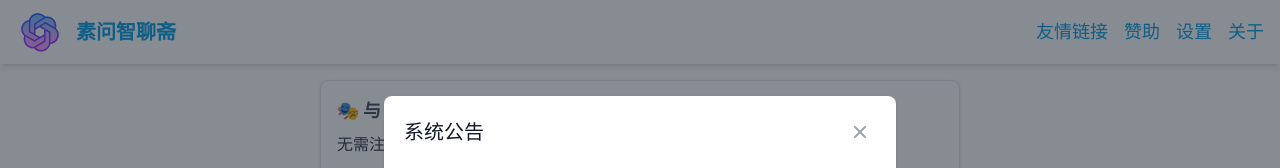
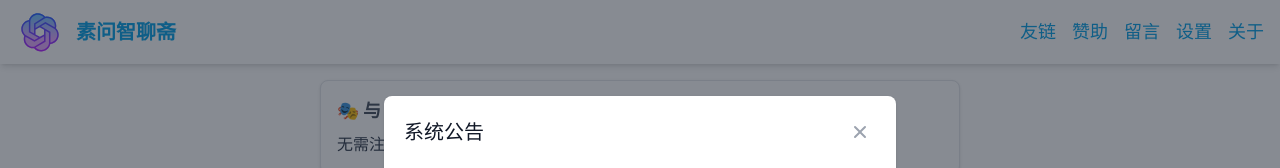
Before and after one commit to nicejade/chatgpt.nicelinks.site, a Svelte app in the folder client/: page /gift in a window 1280 px wide. Shown: the top 168 px of the page. Built offline with nearby package versions, Linux system fonts and the light colour scheme.

Commit message:
:heavy_minus_sign: remove waline & modify feebback path

```diff
--- a/client/package.json
+++ b/client/package.json
@@ -2,7 +2,7 @@
   "name": "client",
   "description": "素问智聊斋，客户端。",
   "private": true,
-  "version": "0.6.1",
+  "version": "0.6.2",
   "type": "module",
   "scripts": {
     "start": "npm run dev",
@@ -13,7 +13,6 @@
     "check": "svelte-check --tsconfig ./tsconfig.json"
   },
   "dependencies": {
-    "@waline/client": "^2.14.7",
     "axios": "^1.3.3",
     "flowbite": "^1.6.3",
     "highlight.js": "^11.7.0",
--- a/client/src/components/Header.svelte
+++ b/client/src/components/Header.svelte
@@ -1,7 +1,7 @@
 <script lang="ts">
   import { link } from 'svelte-spa-router'
   import logo from './../assets/icons/logo.svg'
-  import { TITLE } from './../helper/constant'
+  import { FEEDBACK_PATH, TITLE } from './../helper/constant'
   import { gtagTracking } from '../helper/utils'
 
   const report = (action: string) => {
@@ -20,8 +20,15 @@
   </a>
 
   <nav class="flex flex-row items-center h-full text-lg md:text-base">
-    <a on:click={() => report('friends')} href="https://nicelinks.site/friends">友情链接</a>
+    <a on:click={() => report('friends')} href="https://nicelinks.site/friends">友链</a>
     <a on:click={() => report('sponsor')} href="/sponsor" use:link class="ml-4">赞助</a>
+    <a
+      on:click={() => report('feedback')}
+      target="_blank"
+      rel="noreferrer"
+      href={FEEDBACK_PATH}
+      class="ml-4">留言</a
+    >
     <a on:click={() => report('setting')} href="/setting" use:link class="ml-4">设置</a>
     <a on:click={() => report('about')} href="/about" use:link class="ml-4">关于</a>
   </nav>
--- a/client/src/components/StaticModal.svelte
+++ b/client/src/components/StaticModal.svelte
@@ -4,6 +4,8 @@
   import { Modal } from 'flowbite'
   import type { ModalOptions } from 'flowbite'
   import { gtagTracking } from '../helper/utils'
+  import { FEEDBACK_PATH } from './../helper/constant'
+
   let modal = null
 
   onMount(() => {
@@ -25,7 +27,7 @@
 
   const sendFeedback = () => {
     gtagTracking('modal-send-feedback', 'modal')
-    window.open(`https://nicelinks.site/post/63fdeb37fe46ca437e0aa780`)
+    window.open(FEEDBACK_PATH)
   }
 
   const closeModal = () => {
--- a/client/src/helper/constant.ts
+++ b/client/src/helper/constant.ts
@@ -4,6 +4,8 @@ export const OPEN_AI_KEY = 'open-ai-key'
 export const PARENT_MSG_ID = 'parent-msg-id'
 export const IS_SAVE_CHAT = 'is-save-chat'
 export const CHAT_RECORD = 'chat-record'
+
+export const FEEDBACK_PATH = 'https://nicelinks.site/post/63fdeb37fe46ca437e0aa780?ref=chatgpt.nicelinks.site'
 
 export const APP_CONF_ARR = [
   {
--- a/client/src/pages/About.svelte
+++ b/client/src/pages/About.svelte
@@ -1,22 +1,8 @@
 <script>
-  import { onMount } from 'svelte'
+  // @ts-ignore
   import AboutMe from './../markdown/AboutMe.md'
-  import { init } from '@waline/client'
-  import '@waline/client/dist/waline.css'
-
-  onMount(() => {
-    init({
-      el: '#waline',
-      serverURL: 'https://comment.nicelinks.site/',
-      path: 'https://chatgpt.nicelinks.site/',
-      copyright: false,
-      wordLimit: [10, 600],
-      requiredMeta: ['nick', 'mail'],
-    })
-  })
 </script>
 
 <div class="flex-col justify-between mx-auto my-4 prose page-warpper lg:prose-xl md:prose-sm">
   <AboutMe />
-  <div id="waline" />
 </div>
--- a/client/src/pages/Sponsor.svelte
+++ b/client/src/pages/Sponsor.svelte
@@ -1,4 +1,5 @@
 <script>
+  // @ts-ignore
   import Sponsor from './../markdown/Sponsor.md'
 </script>
 
```
Also changed, not shown: 1 other file (tests, documents, lock files or other folders).
